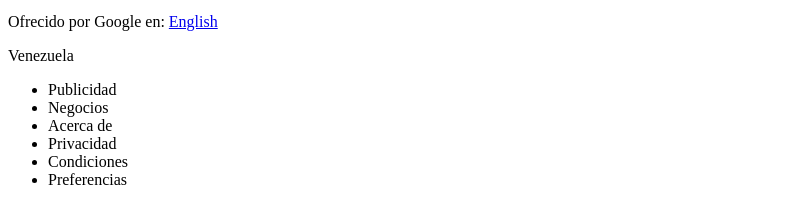
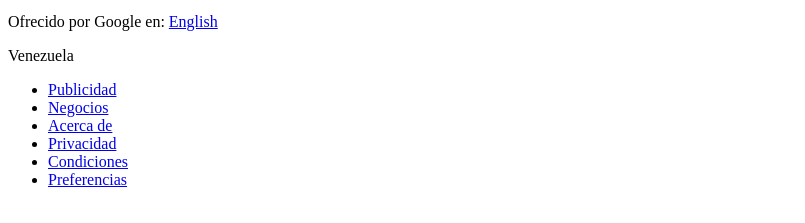
Before and after one commit to slip17/google-homepage, a plain HTML site: page index.html in a window 1280 px wide. Shown: the part 417-640 px from the top of the page, without its empty margins (0-805 px from the left). Drawn offline with Linux system fonts and the light colour scheme.

Commit message:
index html corrections

```diff
--- a/index.html
+++ b/index.html
@@ -31,12 +31,12 @@
             </div>
             <div class="footcontainer2">
                 <ul>
-                    <li class="lileft"><a>Publicidad</a></li>
-                    <li class="lileft">Negocios</li>
-                    <li class="lileft">Acerca de</li>
-                    <li class="liright">Privacidad</li>
-                    <li class="liright">Condiciones</li>
-                    <li class="liright">Preferencias</li>
+                    <li class="lileft"><a href="#">Publicidad</a></li>
+                    <li class="lileft"><a href="#">Negocios</a></li>
+                    <li class="lileft"><a href="#">Acerca de</a></li>
+                    <li class="liright"><a href="#">Privacidad</a></li>
+                    <li class="liright"><a href="#">Condiciones</a></li>
+                    <li class="liright"><a href="#">Preferencias</a></li>
                 </ul>
             </div>
 
```
